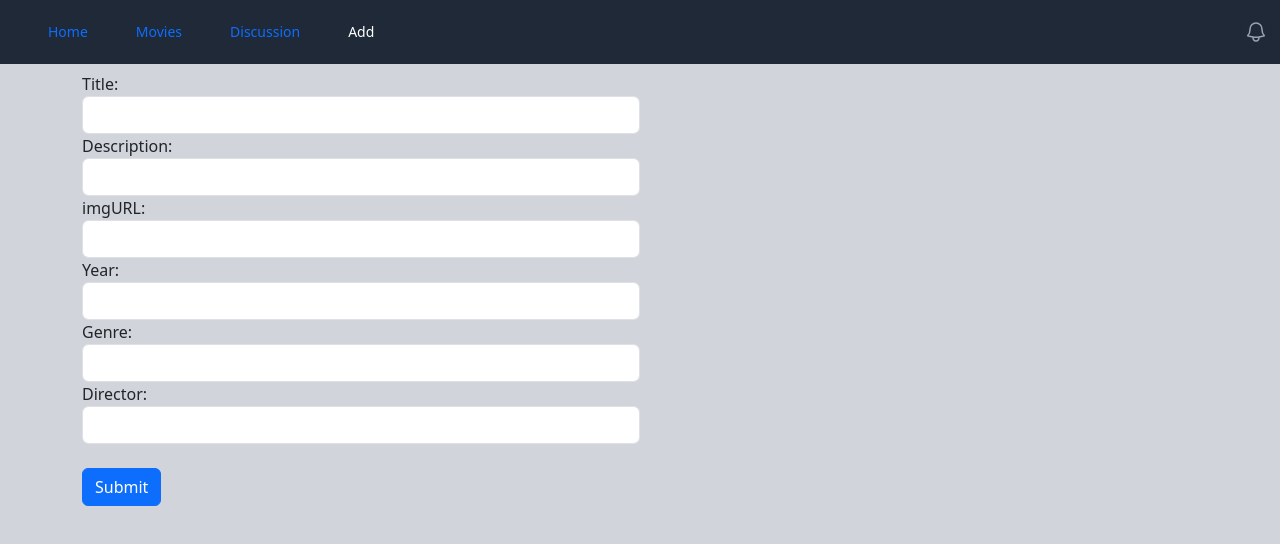
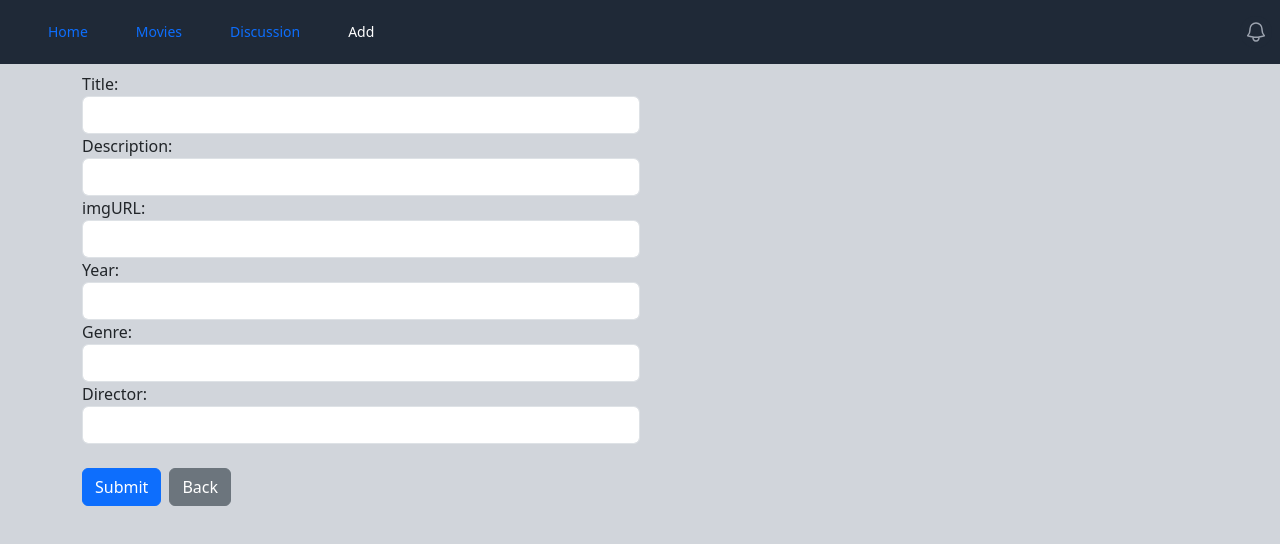
Before and after one commit to ysk345/moviedb, a React (Create React App) app in the folder frontend/: page /add in a window 1280 px wide. Shown: the top 544 px of the page. Built offline with nearby package versions, Linux system fonts and the light colour scheme.

Commit message:
Update AddMovie.js

```diff
--- a/frontend/src/components/AddMovie.js
+++ b/frontend/src/components/AddMovie.js
@@ -1,5 +1,6 @@
 import React, { Component } from "react";
 import axios from "axios";
+import {Link} from 'react-router-dom';
 
 export default class AddMovie extends Component {
   constructor(props) {
@@ -164,6 +165,11 @@ export default class AddMovie extends Component {
             <button type="submit" class="btn btn-primary">
               Submit
             </button>
+
+            <Link to="/movielist">
+            <button class="btn btn-secondary ms-2">Back</button>
+            </Link>
+
           </form>
         </div>
       </div>
```
